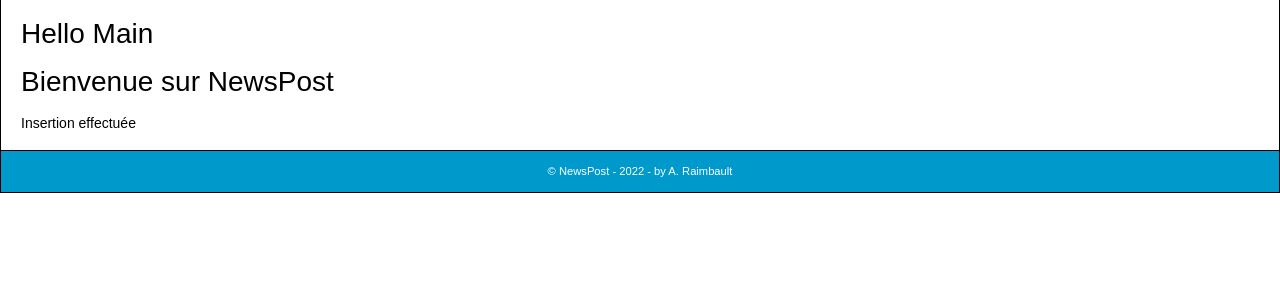
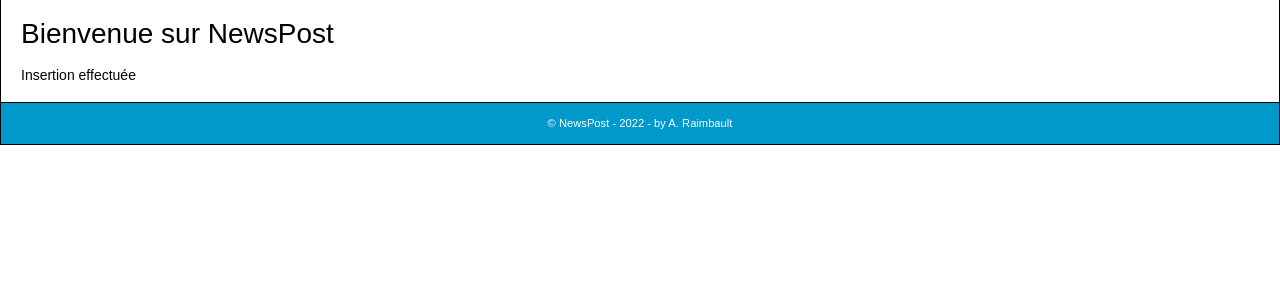
Before and after one commit to Adrien-Raimbault/NewsPost, a PHP site: page / in a window 1280 px wide. Shown: the part 74-374 px from the top of the page. Run offline with PHP 8.4, Linux system fonts and the light colour scheme.

Commit message:
Supression H1

```diff
--- a/includes/main.php
+++ b/includes/main.php
@@ -2,7 +2,6 @@
     require_once './includes/nav.php';
 ?>
 <main>
-    <h1>Hello Main</h1>
     <?php
     inclusion('home');
 ?>
```
